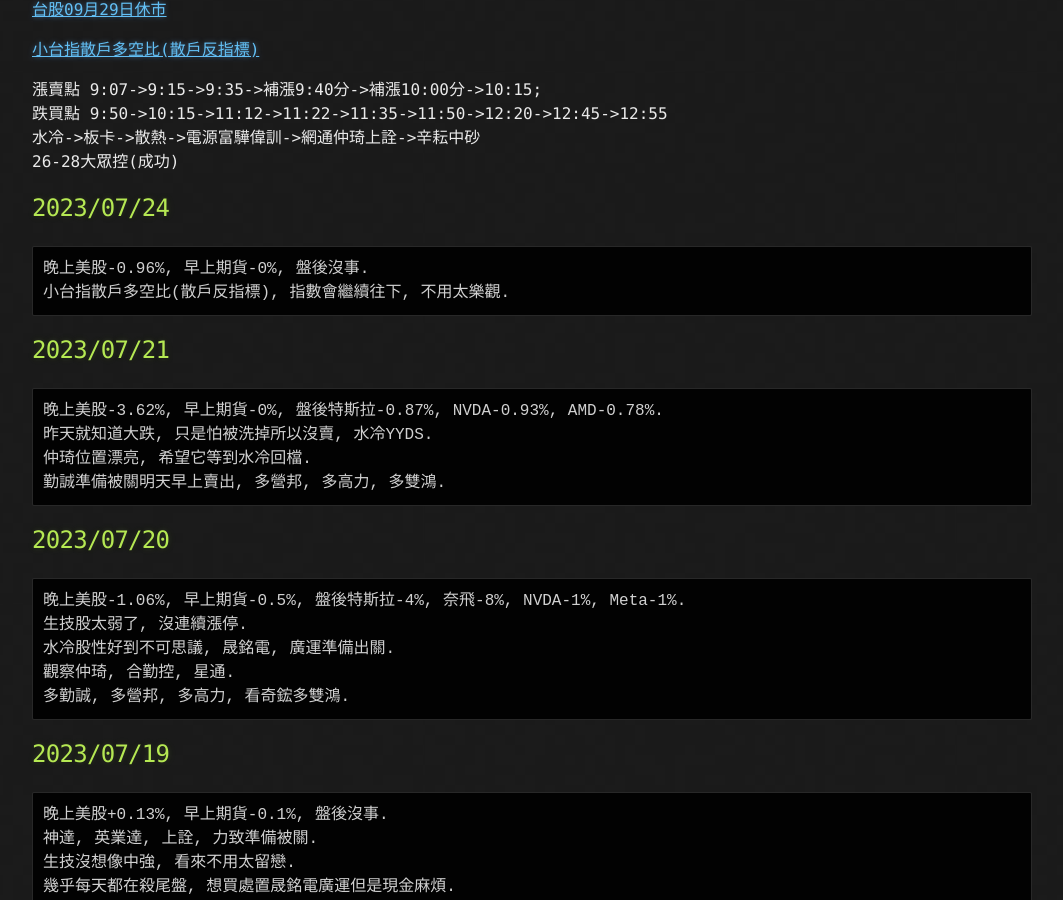
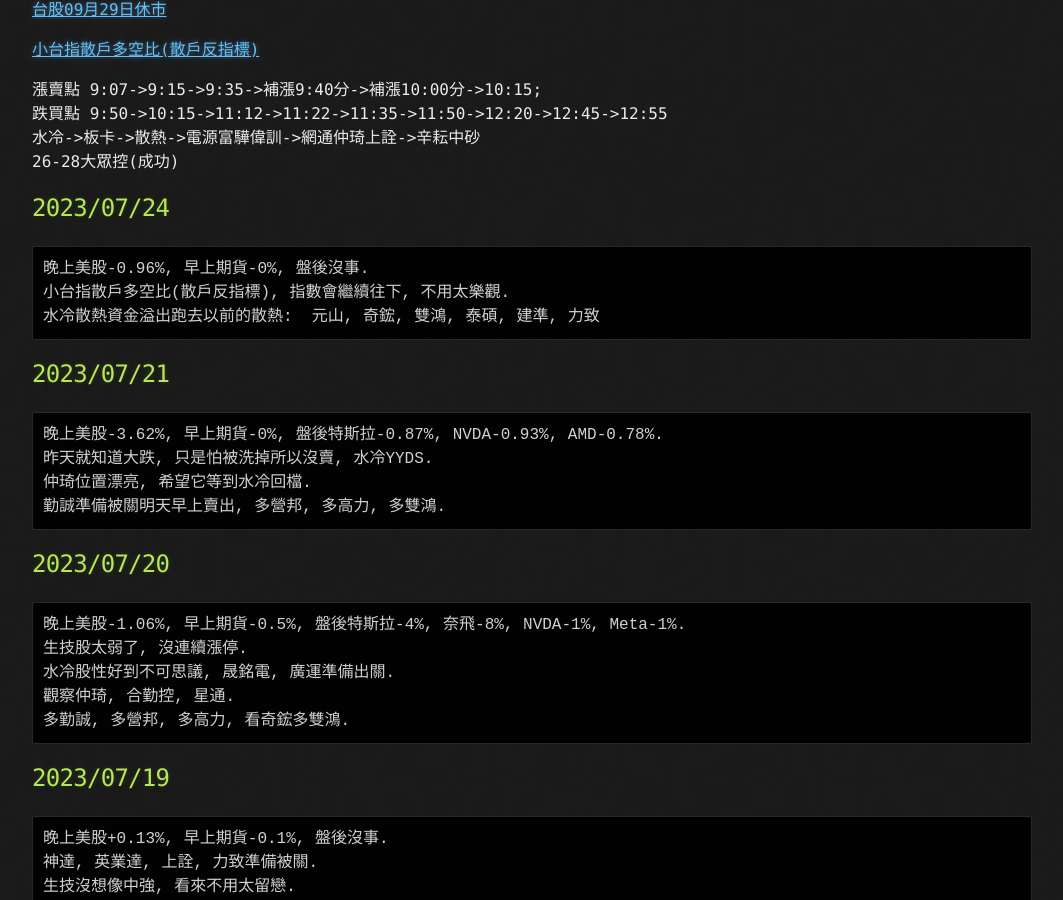
Before and after one commit to lepg5487/Stock_God, a Jekyll site: the page built from index.md, in a window 1280 px wide and 900 px high, scrolled down 460 px. Shown: the whole window, without its empty margins (108-1171 px from the left). Built offline with Jekyll 4.4.1, drawn with Linux system fonts in a browser that asks for light colours; our own code applies the rules of GitHub Pages for plain Markdown files.

Commit message:
Update index.md

````diff
--- a/index.md
+++ b/index.md
@@ -25,6 +25,7 @@ layout: testlayouts
 ```
 晚上美股-0.96%, 早上期貨-0%, 盤後沒事.
 小台指散戶多空比(散戶反指標), 指數會繼續往下, 不用太樂觀.
+水冷散熱資金溢出跑去以前的散熱:  元山, 奇鋐, 雙鴻, 泰碩, 建準, 力致
 ```
 
 ## 2023/07/21
````
